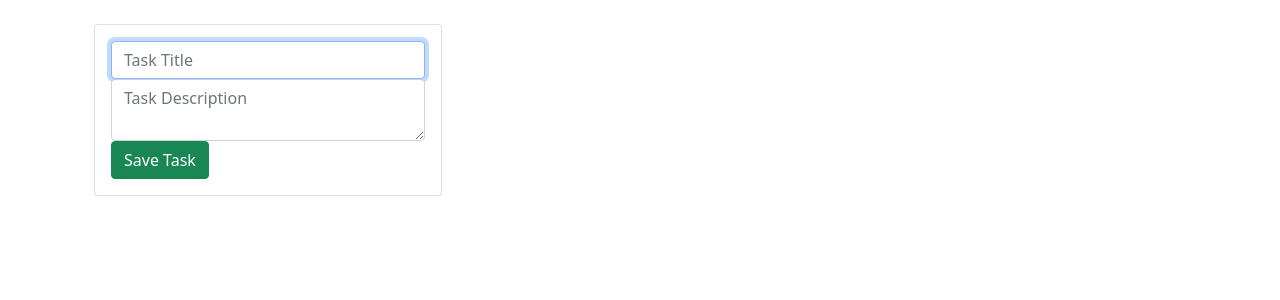
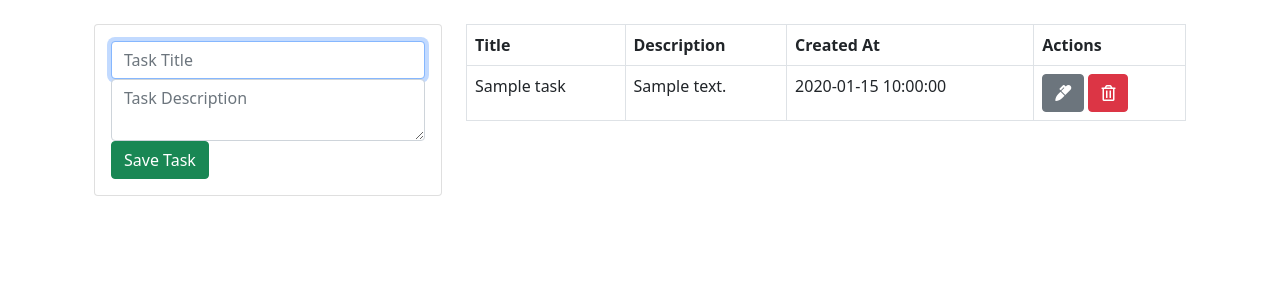
Before and after one commit to Dragon-R/php_crud_mysql, a PHP site: page / in a window 1280 px wide. Shown: the part 56-356 px from the top of the page. Run offline with PHP 8.4, Linux system fonts and the light colour scheme; tables that the repository leaves empty or names only in its code hold one stand-in row (values such as "Sample post"); some libraries are stand-ins or nearby versions.

Commit message:
casi terminado

```diff
--- a/db.php
+++ b/db.php
@@ -7,5 +7,5 @@
         'root',
         '',
         'php_mysql_crud'
-    );
+    ) or die(mysqli_erro($mysqli));
 ?>
--- a/includes/footer.php
+++ b/includes/footer.php
@@ -1,6 +1,5 @@
     <!-- SCRIPTS -->
     <script src="https://code.jquery.com/jquery-3.6.0.slim.min.js" integrity="sha256-u7e5khyithlIdTpu22PHhENmPcRdFiHRjhAuHcs05RI=" crossorigin="anonymous"></script>
-    <script src="https://cdn.jsdelivr.net/npm/bootstrap@5.0.0-beta3/dist/js/bootstrap.bundle.min.js" integrity="sha384-JEW9xMcG8R+pH31jmWH6WWP0WintQrMb4s7ZOdauHnUtxwoG2vI5DkLtS3qm9Ekf" crossorigin="anonymous"></script>
     <script src="https://cdn.jsdelivr.net/npm/@popperjs/core@2.9.1/dist/umd/popper.min.js" integrity="sha384-SR1sx49pcuLnqZUnnPwx6FCym0wLsk5JZuNx2bPPENzswTNFaQU1RDvt3wT4gWFG" crossorigin="anonymous"></script>
     <script src="https://cdn.jsdelivr.net/npm/bootstrap@5.0.0-beta3/dist/js/bootstrap.min.js" integrity="sha384-j0CNLUeiqtyaRmlzUHCPZ+Gy5fQu0dQ6eZ/xAww941Ai1SxSY+0EQqNXNE6DZiVc" crossorigin="anonymous"></script>
 </body>
--- a/includes/header.php
+++ b/includes/header.php
@@ -7,6 +7,8 @@
     <title>PHP MYSQL CRUD</title>
     <!-- BOOTSTRAP 5 -->
     <link href="https://cdn.jsdelivr.net/npm/bootstrap@5.0.0-beta3/dist/css/bootstrap.min.css" rel="stylesheet" integrity="sha384-eOJMYsd53ii+scO/bJGFsiCZc+5NDVN2yr8+0RDqr0Ql0h+rP48ckxlpbzKgwra6" crossorigin="anonymous">
+    <!-- Font Awesome -->
+    <link rel="stylesheet" href="https://pro.fontawesome.com/releases/v5.10.0/css/all.css" integrity="sha384-AYmEC3Yw5cVb3ZcuHtOA93w35dYTsvhLPVnYs9eStHfGJvOvKxVfELGroGkvsg+p" crossorigin="anonymous"/>
 </head>
 <body>
     <nav class="navbar navbar-dark bg-dark">
--- a/index.php
+++ b/index.php
@@ -4,14 +4,17 @@
     <div class="container p-4">
         <div class="row">
             <div class="col-md-4">
+                <!-- MESSAGES -->
                 <?php if (isset($_SESSION['message'])) { ?>
-                    <div class="alert alert-warning alert-dismissible fade show" role="alert">
+                    <div class="alert alert-<?= $_SESSION['message_type']; ?> alert-dismissible fade show" role="alert">
                         <?= $_SESSION['message'] ?>
                         <button type="button" class="close" data-dismiss="alert" aria-label="Close">
                             <span aria-hidden="true">&times;</span>
                         </button>
                     </div>
-                <?php } ?>
+                <?php session_unset(); } ?>
+
+                <!-- ADD TASK FORM -->
                 <div class="card card-body">
                     <form action="save_task.php" method="POST">
                         <div class="form-group">
@@ -25,7 +28,37 @@
                 </div>
             </div>
             <div class="col-md-8">
+                <table class="table table-bordered">
+                    <thead>
+                        <tr>
+                            <th>Title</th>
+                            <th>Description</th>
+                            <th>Created At</th>
+                            <th>Actions</th>
+                        </tr>
+                    </thead>
+                    <tbody>
+                        <?php
+                            $query = "SELECT * FROM task";
+                            $result_tasks = mysqli_query($conn, $query);
 
+                            while($row = mysqli_fetch_array($result_tasks)) { ?>
+                                <tr>
+                                    <td><?php echo $row['title'] ?></td>
+                                    <td><?php echo $row['description'] ?></td>
+                                    <td><?php echo $row['created_at'] ?></td>
+                                    <td>
+                                        <a href="edit.php?id=<?php echo $row['id']?>" class="btn btn-secondary">
+                                            <i class="fas fa-marker"></i>
+                                        </a>
+                                        <a href="delete_task.php?id=<?php echo $row['id']?>" class="btn btn-danger">
+                                            <i class="far fa-trash-alt"></i>
+                                        </a>
+                                    </td>
+                                </tr>
+                        <?php } ?>
+                    </tbody>
+                </table>
             </div>
         </div>
     </div>
```
Also changed, not shown: delete_task.php (+16 -0 lines), edit.php (+53 -0 lines).
